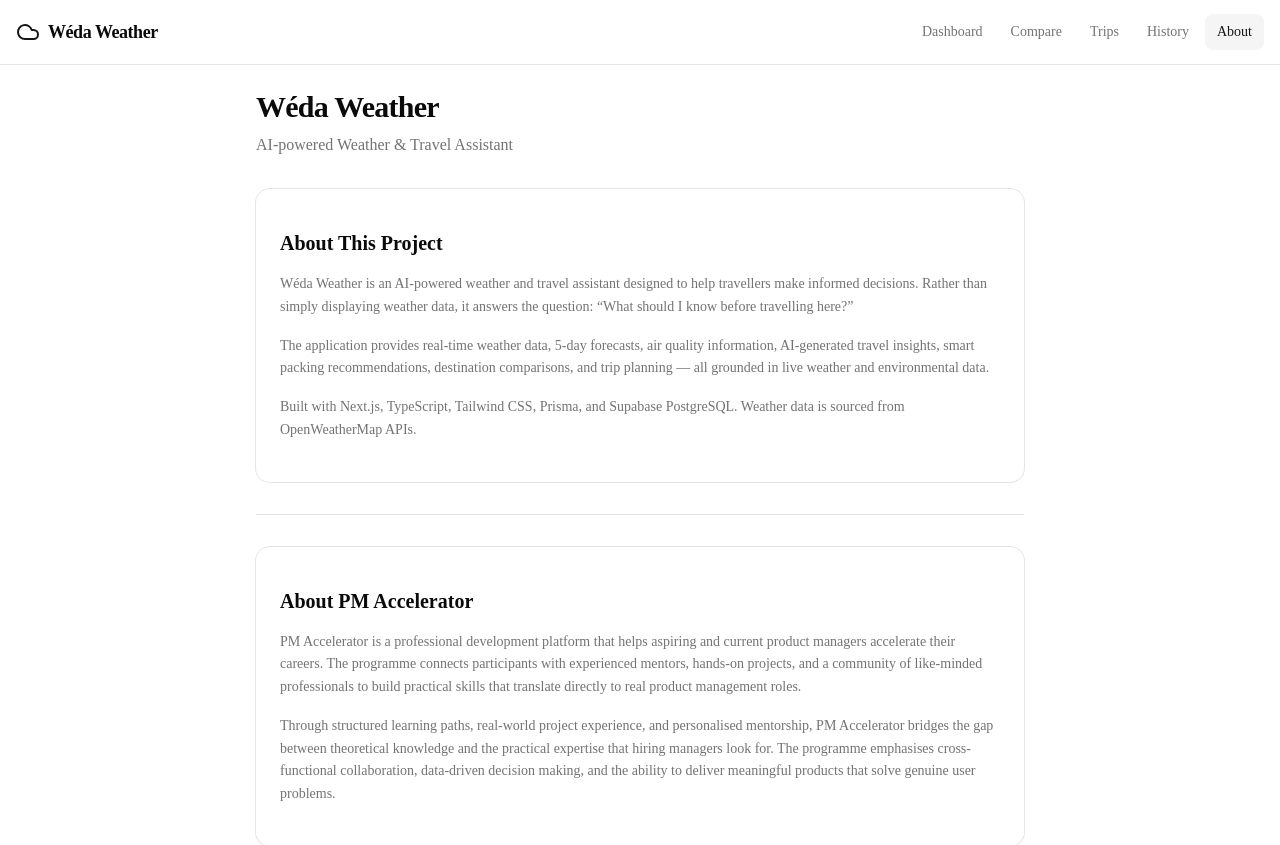
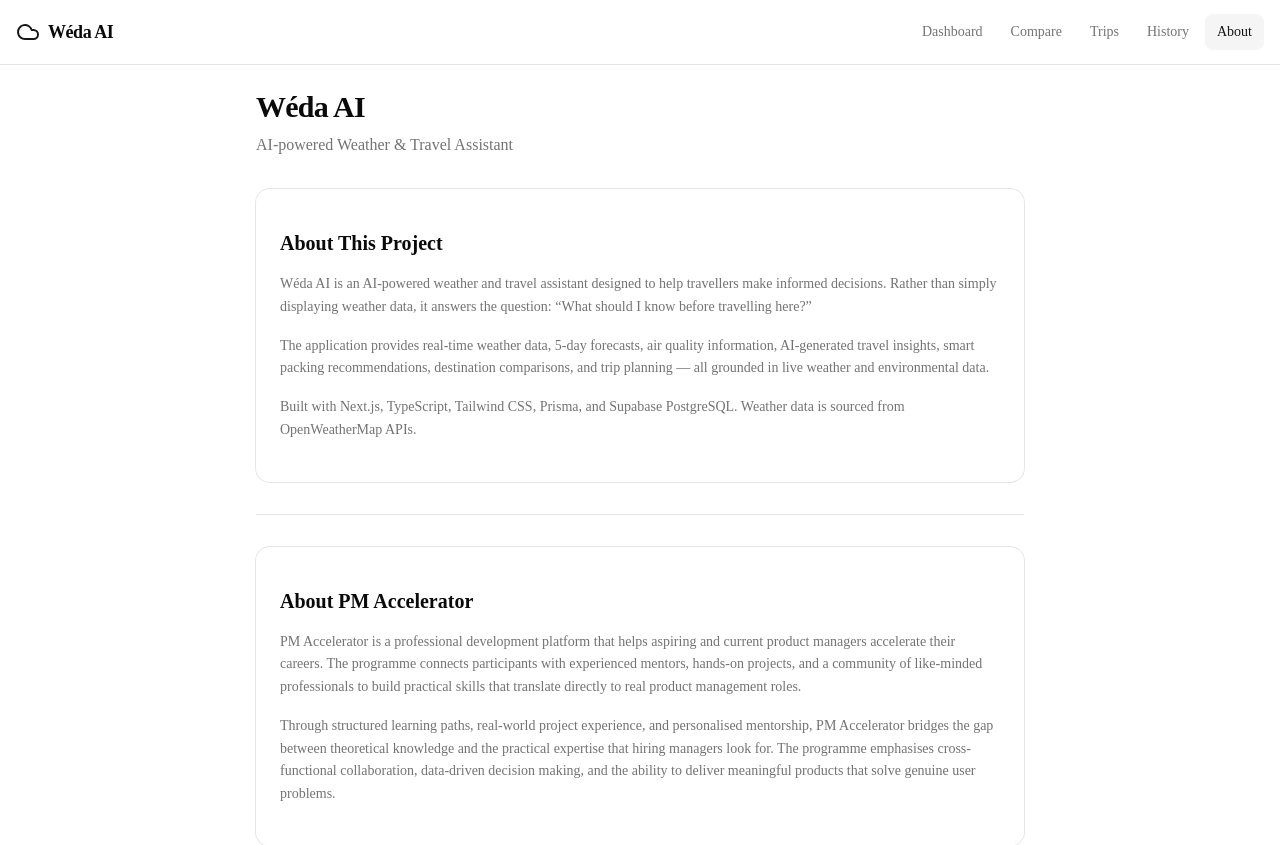
Before and after one commit to Nifemie27/Weda-AI, a Next.js app: page /about in a window 1280 px wide. Shown: the top 845 px of the page. Built offline with nearby package versions, Linux system fonts and the light colour scheme.

Commit message:
refactor: rename app from Wéda Weather to Wéda AI
Update app name across all files: constants, metadata, README,
CLAUDE.md, package.json, docker-compose, and about page.

```diff
--- a/docker-compose.yml
+++ b/docker-compose.yml
@@ -6,13 +6,13 @@
     environment:
       POSTGRES_USER: weda
       POSTGRES_PASSWORD: weda_local_dev
-      POSTGRES_DB: weda_weather
+      POSTGRES_DB: weda_ai
     ports:
       - "5433:5432"
     volumes:
       - pgdata:/var/lib/postgresql/data
     healthcheck:
-      test: ["CMD-SHELL", "pg_isready -U weda -d weda_weather"]
+      test: ["CMD-SHELL", "pg_isready -U weda -d weda_ai"]
       interval: 5s
       timeout: 5s
       retries: 5
@@ -28,8 +28,8 @@
     env_file:
       - .env
     environment:
-      DATABASE_URL: postgresql://weda:weda_local_dev@db:5432/weda_weather
-      DIRECT_URL: postgresql://weda:weda_local_dev@db:5432/weda_weather
+      DATABASE_URL: postgresql://weda:weda_local_dev@db:5432/weda_ai
+      DIRECT_URL: postgresql://weda:weda_local_dev@db:5432/weda_ai
     depends_on:
       db:
         condition: service_healthy
--- a/package.json
+++ b/package.json
@@ -1,5 +1,5 @@
 {
-  "name": "weda-weather",
+  "name": "weda-ai",
   "version": "0.1.0",
   "private": true,
   "scripts": {
--- a/src/app/(dashboard)/about/page.tsx
+++ b/src/app/(dashboard)/about/page.tsx
@@ -5,7 +5,7 @@
 
 export const metadata: Metadata = {
   title: 'About',
-  description: 'About Wéda Weather and PM Accelerator.',
+  description: 'About Wéda AI and PM Accelerator.',
 };
 
 export default function AboutPage() {
--- a/src/app/layout.tsx
+++ b/src/app/layout.tsx
@@ -15,8 +15,8 @@
 
 export const metadata: Metadata = {
   title: {
-    default: 'Wéda Weather — AI Travel Assistant',
-    template: '%s | Wéda Weather',
+    default: 'Wéda AI — Weather & Travel Assistant',
+    template: '%s | Wéda AI',
   },
   description:
     'AI-powered Weather & Travel Assistant. Get real-time weather data, travel insights, packing recommendations, and destination comparisons.',
--- a/src/lib/constants.ts
+++ b/src/lib/constants.ts
@@ -1,4 +1,4 @@
-export const APP_NAME = 'Wéda Weather';
+export const APP_NAME = 'Wéda AI';
 export const APP_DESCRIPTION =
   'AI-powered Weather & Travel Assistant for informed travel decisions.';
 export const DEVELOPER_NAME = 'Oluwanifemi Oripeloye';
```
Also changed, not shown: 2 other files (tests, documents, lock files or other folders).
